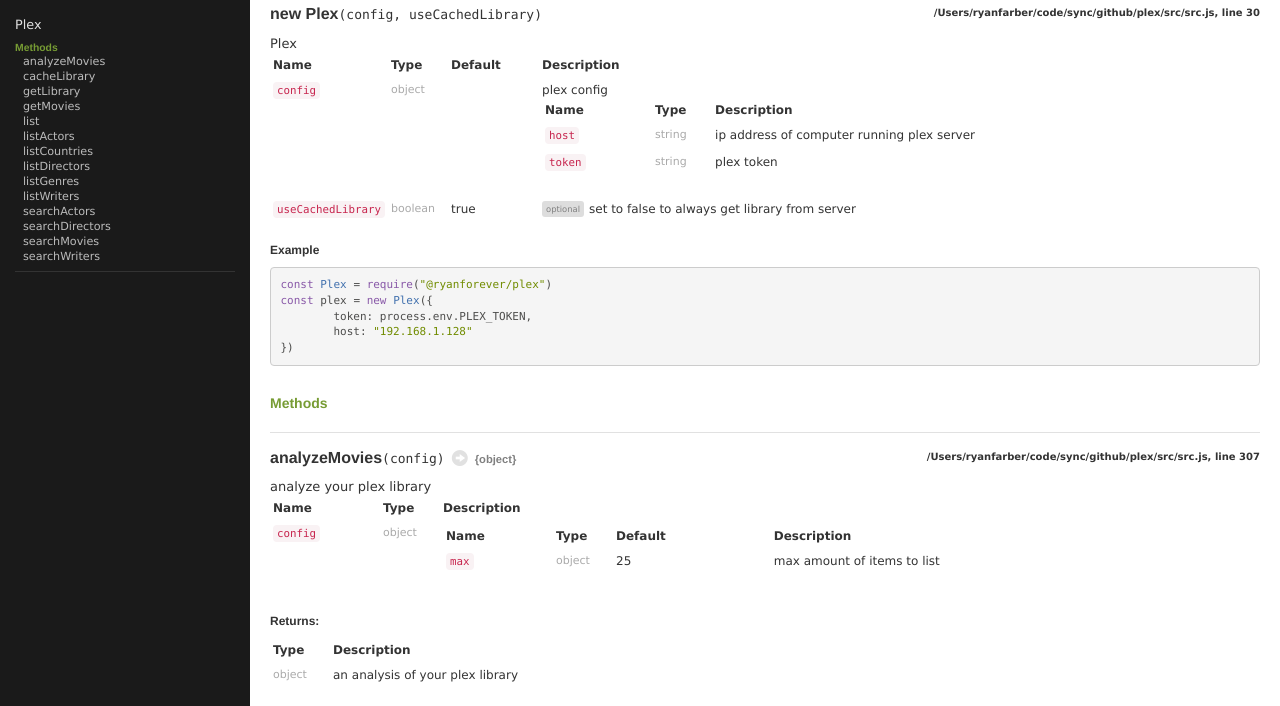
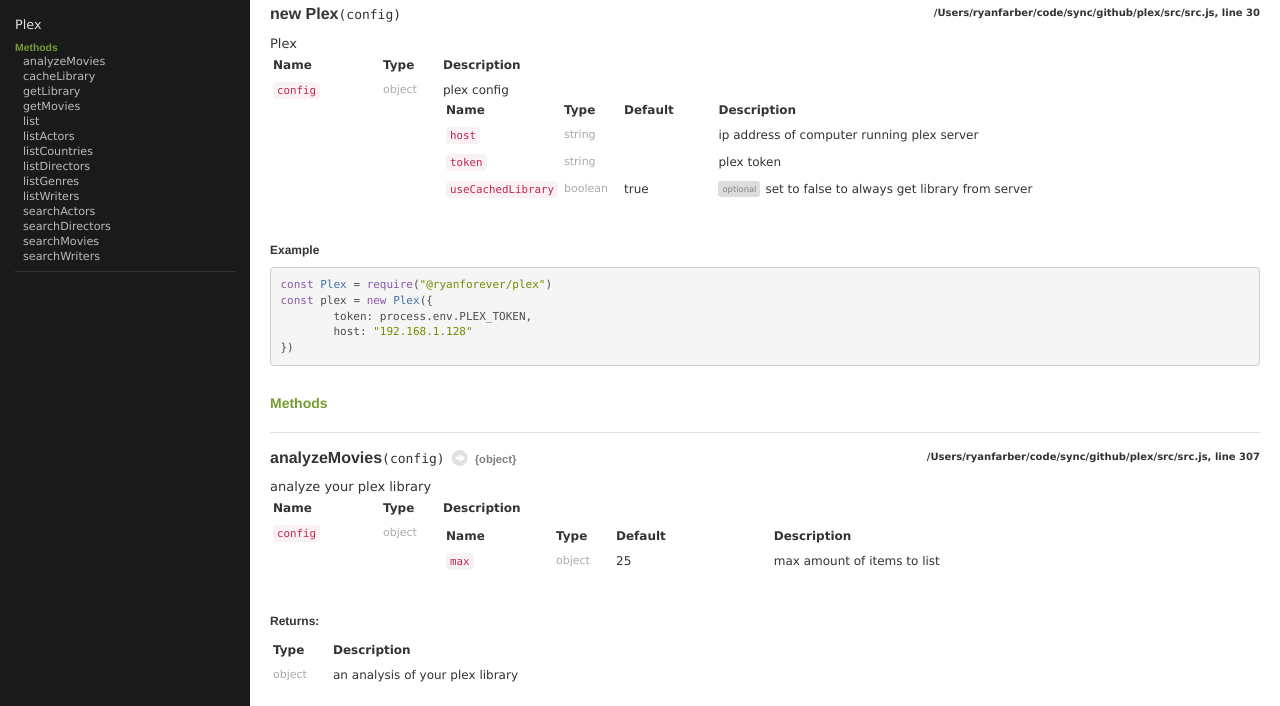
Before and after one commit to ryanfarber/plex, a website: page docs/Plex.html in a window 1280 px wide. Shown: the part 78-784 px from the top of the page. Drawn offline with Linux system fonts and the light colour scheme.

Commit message:
update docs

```diff
--- a/docs/Plex.html
+++ b/docs/Plex.html
@@ -113,7 +113,7 @@
     <div class="nameContainer">
         <h4 class="name" id="Plex">
 
-            new Plex<span class="signature">(config, <span class="optional">useCachedLibrary</span>)</span>
+            new Plex<span class="signature">(config)</span>
         </h4>
 
 
@@ -150,8 +150,6 @@
 		<th>Type</th>
 
 
-		<th>Default</th>
-
 
 		<th class="last">Description</th>
 	</tr>
@@ -175,17 +173,8 @@
             </td>
 
 
-                <td class="default">
-
-                </td>
-
 
             <td class="description last">
-
-
-
-
-
 
                 plex config
 
@@ -200,6 +189,8 @@
 		<th>Type</th>
 
 
+		<th>Default</th>
+
 
 		<th class="last">Description</th>
 	</tr>
@@ -223,9 +214,18 @@
             </td>
 
 
+                <td class="default">
+
+                </td>
+
 
             <td class="description last">
 
+
+
+
+
+
                 ip address of computer running plex server</td>
         </tr>
 
@@ -246,52 +246,61 @@
             </td>
 
 
+                <td class="default">
+
+                </td>
+
 
             <td class="description last">
 
+
+
+
+
+
                 plex token</td>
+        </tr>
+
+
+
+        <tr>
+
+                <td class="name"><code>useCachedLibrary</code></td>
+
+
+            <td class="type">
+
+
+<span class="param-type">boolean</span>
+
+
+
+            </td>
+
+
+                <td class="default">
+
+                    true
+
+                </td>
+
+
+            <td class="description last">
+
+
+                        <span class="optional">optional</span>
+
+
+
+
+
+                set to false to always get library from server</td>
         </tr>
 
 
 	</tbody>
 </table>
             </td>
-        </tr>
-
-
-
-        <tr>
-
-                <td class="name"><code>useCachedLibrary</code></td>
-
-
-            <td class="type">
-
-
-<span class="param-type">boolean</span>
-
-
-
-            </td>
-
-
-                <td class="default">
-
-                    true
-
-                </td>
-
-
-            <td class="description last">
-
-
-                        <span class="optional">optional</span>
-
-
-
-
-
-                set to false to always get library from server</td>
         </tr>
 
 
@@ -2113,7 +2122,7 @@
 
 
         <footer>
-            Documentation generated by <a target="_blank" href="https://github.com/jsdoc3/jsdoc">JSDoc 3.6.11</a> on Tue Oct 04 2022 23:35:11 GMT-0700 (Pacific Daylight Time)
+            Documentation generated by <a target="_blank" href="https://github.com/jsdoc3/jsdoc">JSDoc 3.6.11</a> on Tue Oct 04 2022 23:36:39 GMT-0700 (Pacific Daylight Time)
         </footer>
     </div>
 </div>
--- a/src/src.js
+++ b/src/src.js
@@ -19,7 +19,7 @@
  * @arg {object} config - plex config
  * @arg {string} config.host - ip address of computer running plex server
  * @arg {string} config.token - plex token
- * @arg {boolean} [useCachedLibrary=true] - set to false to always get library from server
+ * @arg {boolean} [config.useCachedLibrary=true] - set to false to always get library from server
  * @example
  * const Plex = require("@ryanforever/plex")
  * const plex = new Plex({
```
Also changed, not shown: docs/index.html (+1 -1 lines).
